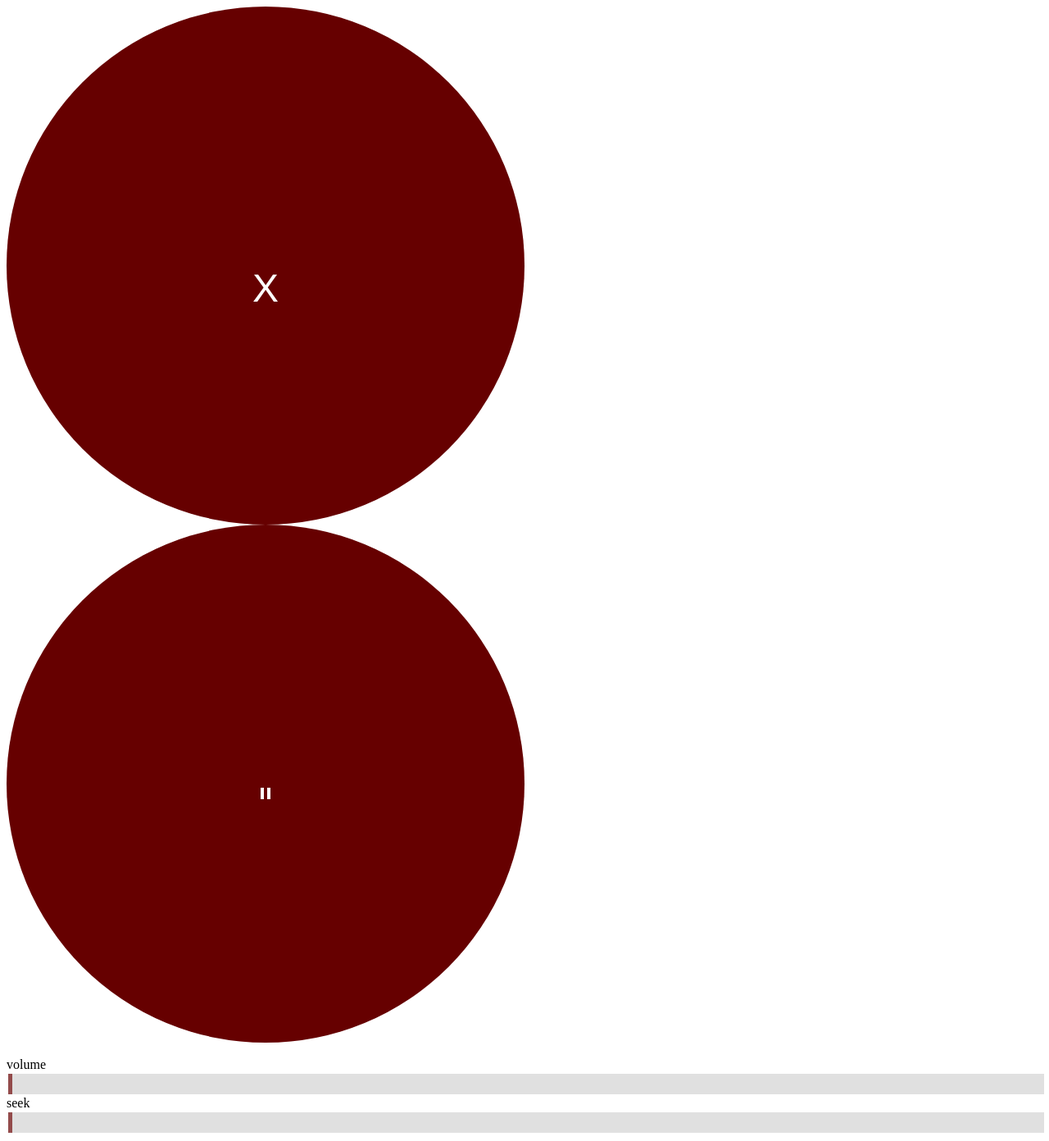
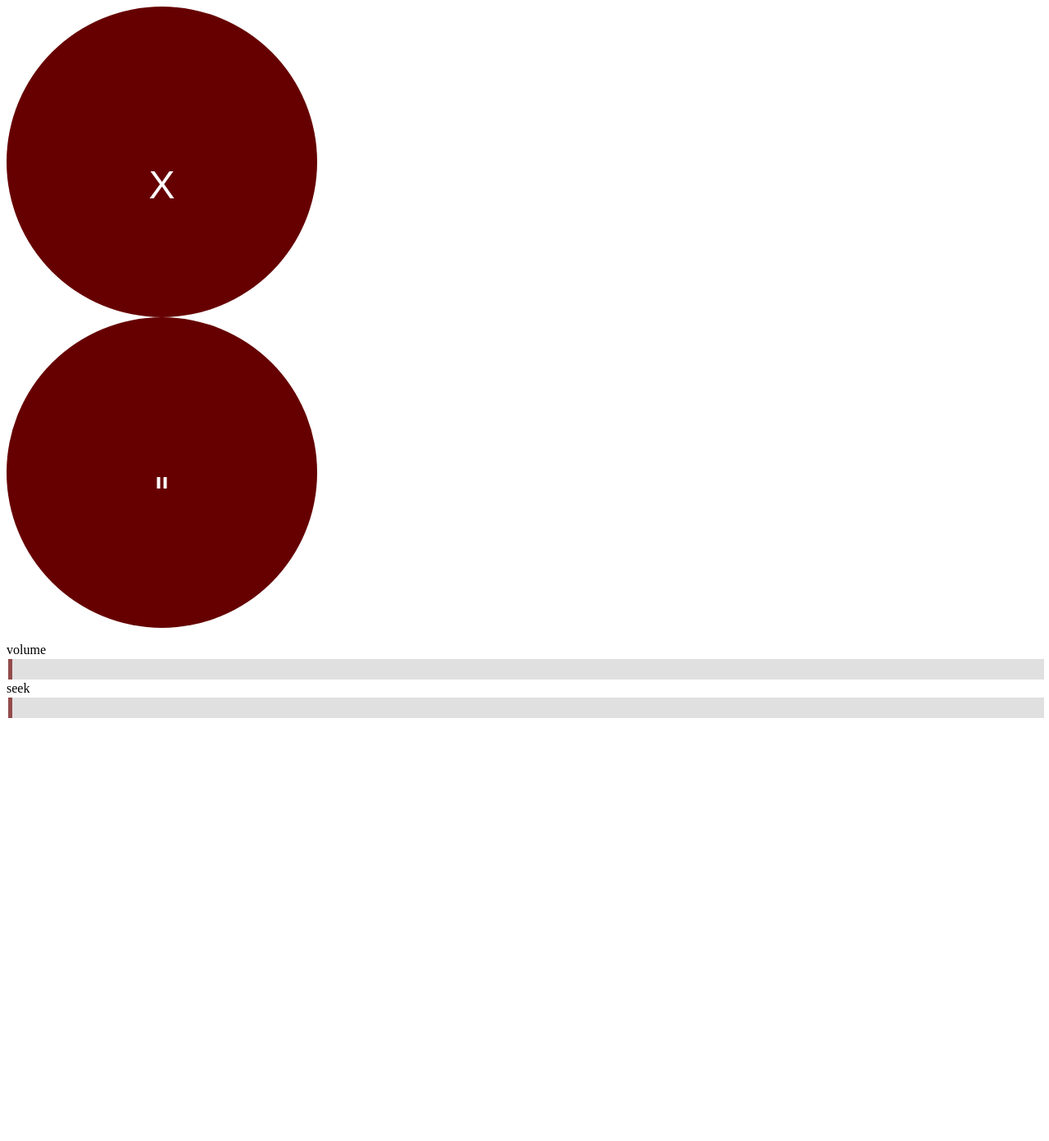
Before and after one commit to nfalke-/pi-media-server, a Flask app: template templates/control.html in a window 1280 px wide. Shown: the whole page at 82% size. After the commit the page ends 876 px from the top, so only its background shows below. Run offline with Flask 2, Linux system fonts and the light colour scheme; the template is opened without the code that fills it: most values are stand-ins (such as "Sample title", 1, 10 or a date in 2020); data that the repository does not hold is empty.

```diff
--- a/templates/control.html
+++ b/templates/control.html
@@ -38,7 +38,7 @@
           cursor: pointer;
         }
         .wrapper {
-          width:50%
+          width:30%
         }
 
         .button {
```
